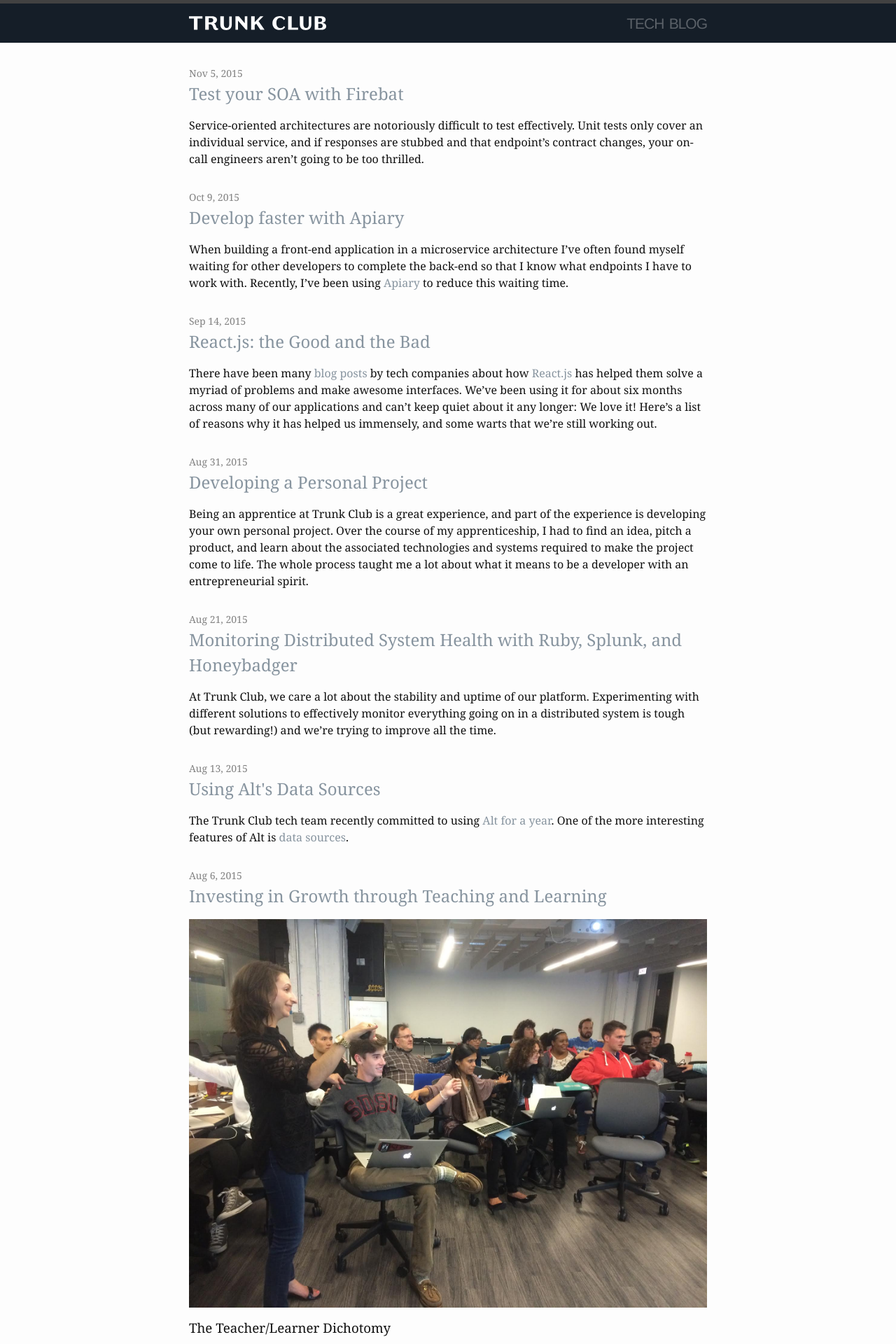
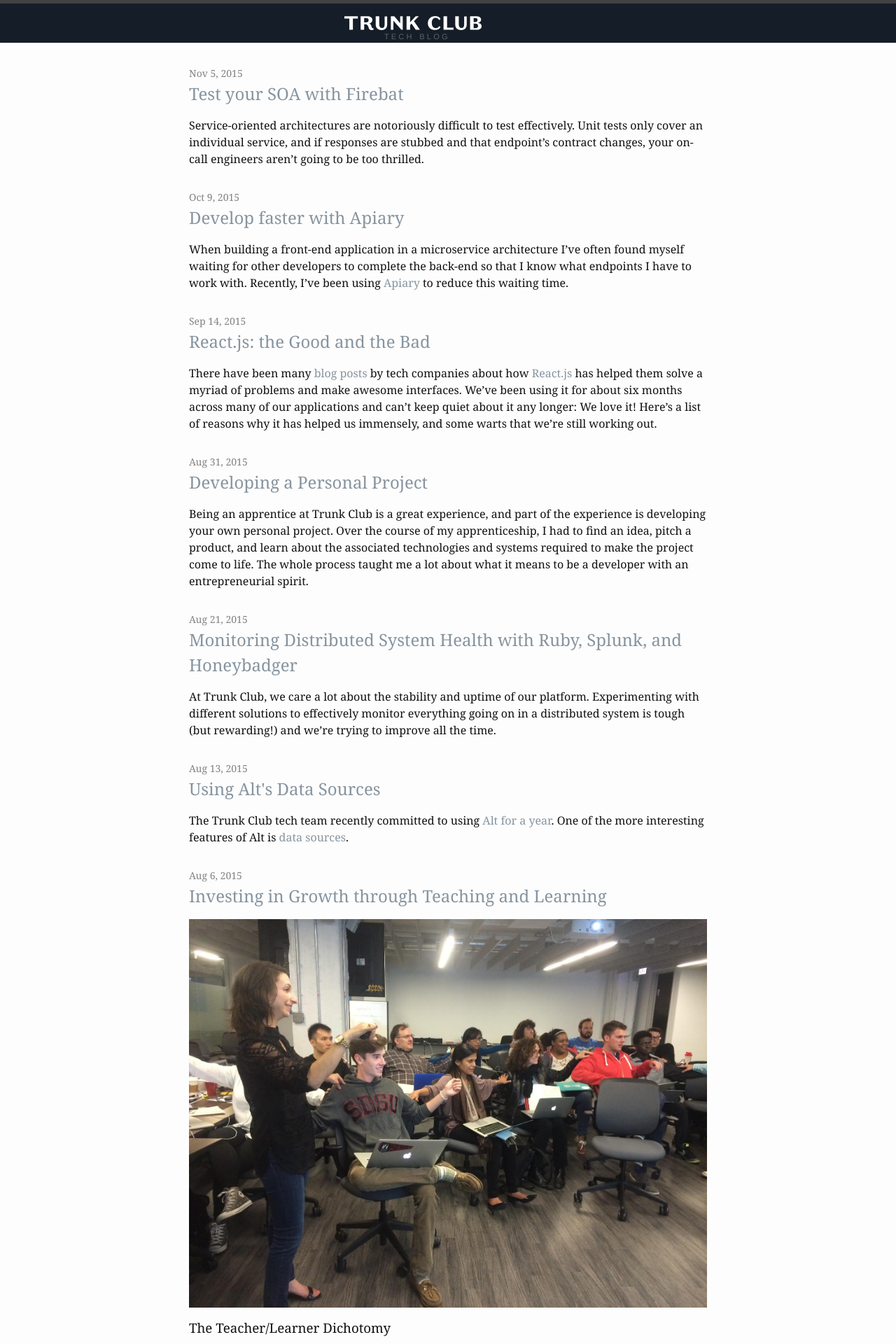
Before and after one commit to trunkclub/trunkclub.github.io, a Jekyll site: the page built from index.html, in a window 1280 px wide. Shown: the top 1920 px of the page at 70% size. Built offline with Jekyll 4.4.1, drawn with Linux system fonts in a browser that asks for light colours; comment, search, counter and statistics services are not loaded.

Commit message:
Update header

```diff
--- a/_sass/_layout.scss
+++ b/_sass/_layout.scss
@@ -21,6 +21,7 @@
     margin-bottom: 0;
     float: left;
     width: 100%;
+    text-align: center;
 
     &,
     &:visited {
@@ -29,11 +30,13 @@
 
     .title-text {
       color: rgba(255, 255, 255, 0.3);
-      float: right;
-      top: 1px;
-      font-size: 30px;
+      position: relative;
+      top: 16px;
+      right: 145px;
+      font-size: 16px;
       font-variant: small-caps;
       font-family: Helvetica, Arial, sans-serif;
+      letter-spacing: 0.2em;
     }
 }
 
```
